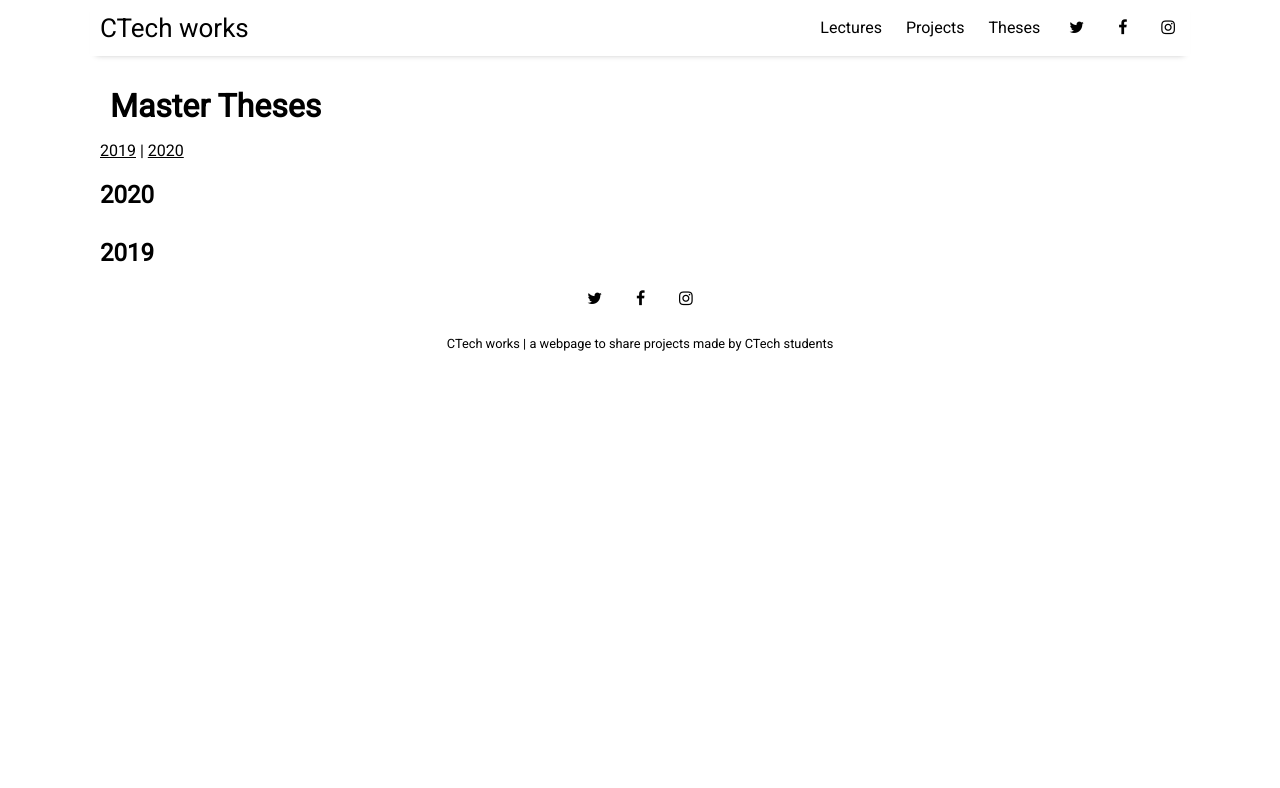
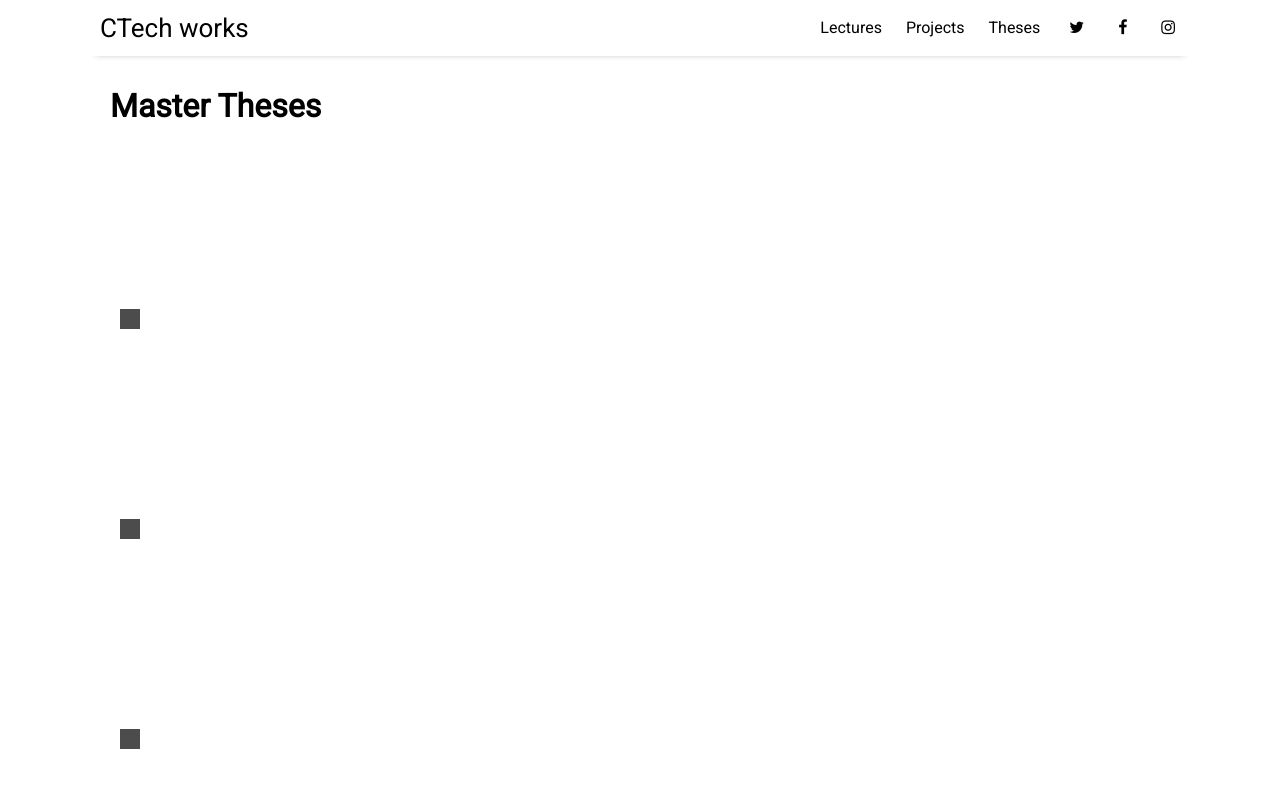
Before and after one commit to ctechfilmuniversity/ctechfilmuniversity.github.io, a Jekyll site: the page built from pages/thesis.html, in a window 1280 px wide and 900 px high. Shown: the top 788 px of the window. Built offline with Jekyll 4.4.1, drawn with Linux system fonts in a browser that asks for light colours; nearby versions of some CDN libraries.

Commit message:
update thesis tab

```diff
--- a/pages/thesis.html
+++ b/pages/thesis.html
@@ -3,11 +3,8 @@ layout: page
 title: Master Theses
 ---
 
-<a href="#2019">2019</a> | <a href="#2020">2020</a>
-
-<h2 id="2020" class="courses">2020</h2>
-
-{% for post in site.categories.thesis_2020 %}
+{% for cat in site.categories %}
+  {% for post in cat %}
     <a href="{{ site.github.url }}{{ post.url }}">
       <div class="featured-posts"
         {% if post.cover-image %}
@@ -20,19 +17,4 @@ title: Master Theses
       </div>
     </a>
   {% endfor %}
-
-<h2 id="2019" class="courses">2019</h2>
-
-{% for post in site.categories.thesis_2019 %}
-  <a href="{{ site.github.url }}{{ post.url }}">
-    <div class="featured-posts"
-      {% if post.cover-image %}
-        style="background-image:url({{ site.github.url }}/assets/img/test_pics/{{ post.cover-image }})"
-      {% else  %}
-        style="background-image:url({{ site.github.url }} {{ site.header-image }})"
-      {% endif %}
-    >
-      <h2><span>{{ post.title }}</span></h2>
-    </div>
-  </a>
 {% endfor %}
```
Lines whose indentation alone changed are shown as unchanged.
